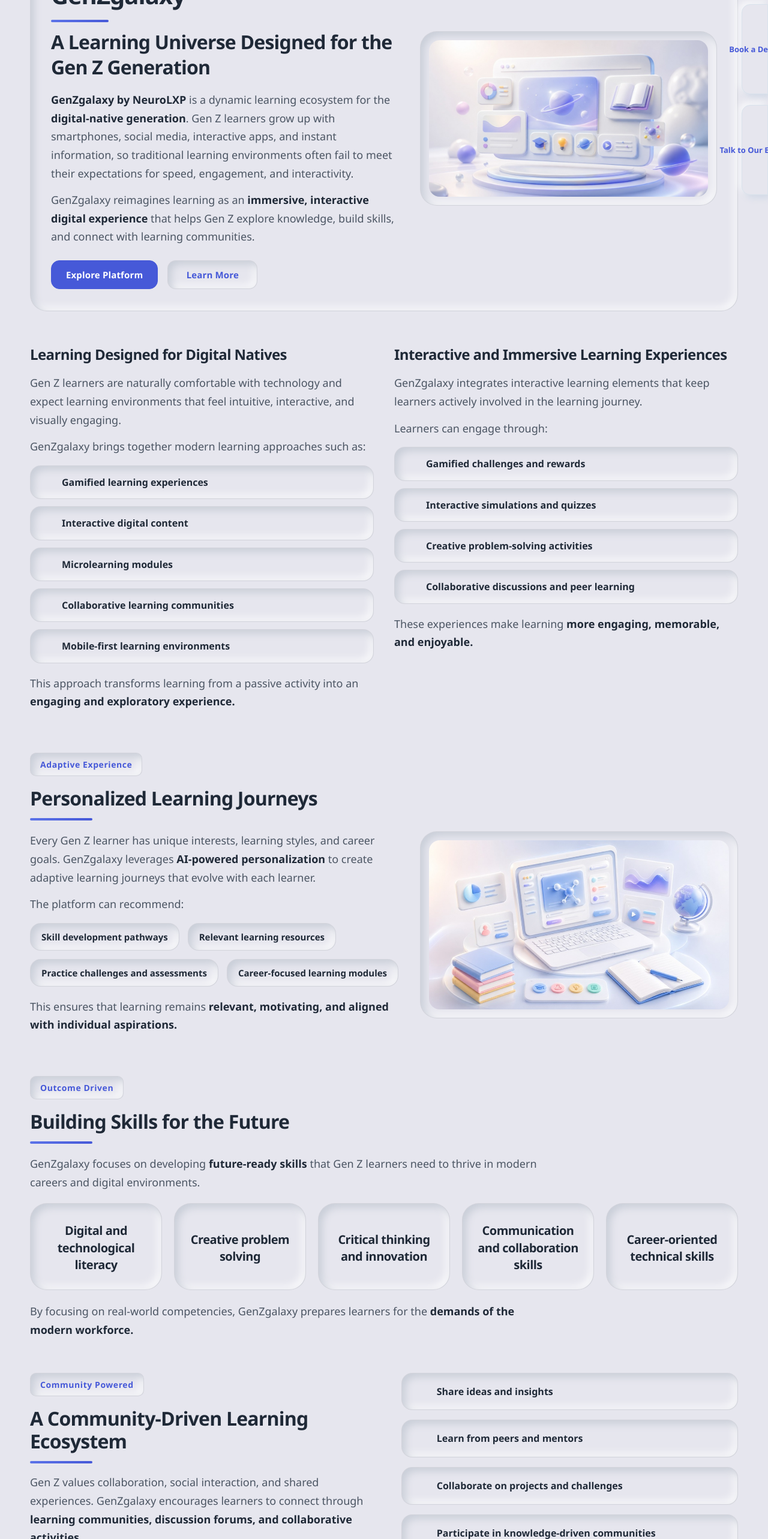
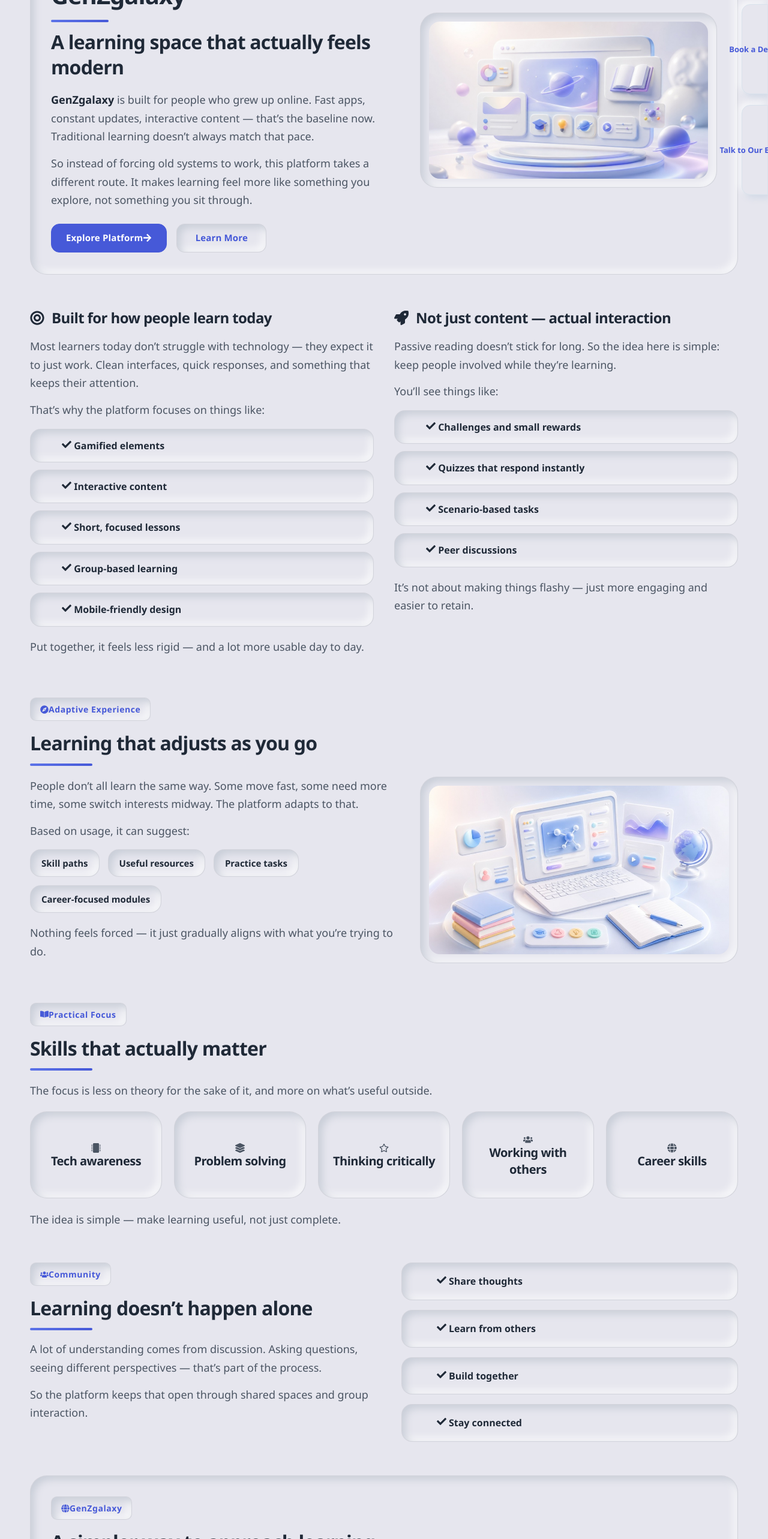
Before and after one commit to PRGEEQGlobalSolutionsPrivateLIT/LMS-Main-Pro, a Next.js app in the folder apps/learner-web/: page /genZgalaxy in a window 1280 px wide. Shown: the part 234-2800 px from the top of the page at 60% size. Built offline with nearby package versions, Linux system fonts and the light colour scheme.

Commit message:
Update page.tsx

```diff
--- a/apps/learner-web/app/genZgalaxy/page.tsx
+++ b/apps/learner-web/app/genZgalaxy/page.tsx
@@ -1,25 +1,52 @@
 import Image from "next/image";
+import {
+  FaArrowRight,
+  FaBookOpen,
+  FaBullseye,
+  FaCheck,
+  FaCompass,
+  FaGlobe,
+  FaLayerGroup,
+  FaMicrochip,
+  FaRegStar,
+  FaRocket,
+  FaUsers,
+} from "react-icons/fa";
 import "./genZgalaxy.css";
 
 export default function GenZGalaxyPage() {
   return (
     <main className="genzgalaxy-page genz-page">
+      {/* HERO */}
       <section className="hero-section">
         <div className="hero-content neu-card">
           <div className="hero-text">
-            <span className="eyebrow neu-inset">NeuroLXP Product</span>
+            <span className="eyebrow neu-inset">
+              <FaMicrochip /> NeuroLXP Product
+            </span>
+
             <h1>GenZgalaxy</h1>
-            <h2>A Learning Universe Designed for the Gen Z Generation</h2>
+            <h2>A learning space that actually feels modern</h2>
+
             <p>
-  <strong>GenZgalaxy by NeuroLXP</strong> is a dynamic learning ecosystem for the <strong>digital-native generation</strong>. Gen Z learners grow up with smartphones, social media, interactive apps, and instant information, so traditional learning environments often fail to meet their expectations for speed, engagement, and interactivity.
-</p>
-<p>
-  GenZgalaxy reimagines learning as an <strong>immersive, interactive digital experience</strong> that helps Gen Z explore knowledge, build skills, and connect with learning communities.
-</p>
+              <strong>GenZgalaxy</strong> is built for people who grew up online.
+              Fast apps, constant updates, interactive content — that’s the
+              baseline now. Traditional learning doesn’t always match that pace.
+            </p>
+
+            <p>
+              So instead of forcing old systems to work, this platform takes a
+              different route. It makes learning feel more like something you
+              explore, not something you sit through.
+            </p>
 
             <div className="hero-actions">
-              <button className="neu-btn">Explore Platform</button>
-              <button className="neu-btn neu-btn-secondary">Learn More</button>
+              <button className="neu-btn">
+                Explore Platform <FaArrowRight />
+              </button>
+              <button className="neu-btn neu-btn-secondary">
+                Learn More
+              </button>
             </div>
           </div>
 
@@ -27,7 +54,7 @@
             <div className="hero-image-card neu-card-inner">
               <Image
                 src="/GenZgalaxy-learning-illustration.jpeg"
-                alt="GenZgalaxy learning illustration"
+                alt="Learning illustration"
                 width={700}
                 height={520}
                 className="hero-image"
@@ -38,69 +65,90 @@
         </div>
       </section>
 
+      {/* INTRO */}
       <section className="intro-grid">
         <article className="info-card neu-card">
-          <h3>Learning Designed for Digital Natives</h3>
+          <h3>
+            <FaBullseye /> Built for how people learn today
+          </h3>
+
           <p>
-            Gen Z learners are naturally comfortable with technology and expect learning environments that feel intuitive, interactive, and visually engaging.
+            Most learners today don’t struggle with technology — they expect it
+            to just work. Clean interfaces, quick responses, and something that
+            keeps their attention.
           </p>
-          <p>GenZgalaxy brings together modern learning approaches such as:</p>
+
+          <p>That’s why the platform focuses on things like:</p>
+
           <ul>
-            <li>Gamified learning experiences</li>
-            <li>Interactive digital content</li>
-            <li>Microlearning modules</li>
-            <li>Collaborative learning communities</li>
-            <li>Mobile-first learning environments</li>
+            <li><FaCheck /> Gamified elements</li>
+            <li><FaCheck /> Interactive content</li>
+            <li><FaCheck /> Short, focused lessons</li>
+            <li><FaCheck /> Group-based learning</li>
+            <li><FaCheck /> Mobile-friendly design</li>
           </ul>
+
           <p>
-            This approach transforms learning from a passive activity into an
-            <strong> engaging and exploratory experience.</strong>
+            Put together, it feels less rigid — and a lot more usable day to day.
           </p>
         </article>
 
         <article className="info-card neu-card">
-          <h3>Interactive and Immersive Learning Experiences</h3>
+          <h3>
+            <FaRocket /> Not just content — actual interaction
+          </h3>
+
           <p>
-            GenZgalaxy integrates interactive learning elements that keep
-            learners actively involved in the learning journey.
+            Passive reading doesn’t stick for long. So the idea here is simple:
+            keep people involved while they’re learning.
           </p>
-          <p>Learners can engage through:</p>
+
+          <p>You’ll see things like:</p>
+
           <ul>
-            <li>Gamified challenges and rewards</li>
-            <li>Interactive simulations and quizzes</li>
-            <li>Creative problem-solving activities</li>
-            <li>Collaborative discussions and peer learning</li>
+            <li><FaCheck /> Challenges and small rewards</li>
+            <li><FaCheck /> Quizzes that respond instantly</li>
+            <li><FaCheck /> Scenario-based tasks</li>
+            <li><FaCheck /> Peer discussions</li>
           </ul>
+
           <p>
-            These experiences make learning <strong> more engaging, memorable, and
-            enjoyable.</strong>
+            It’s not about making things flashy — just more engaging and easier
+            to retain.
           </p>
         </article>
       </section>
 
+      {/* FEATURES */}
       <section className="feature-section">
         <div className="section-heading">
-          <span className="eyebrow neu-inset">Adaptive Experience</span>
-          <h2>Personalized Learning Journeys</h2>
+          <span className="eyebrow neu-inset">
+            <FaCompass /> Adaptive Experience
+          </span>
+          <h2>Learning that adjusts as you go</h2>
         </div>
 
         <div className="feature-layout">
           <div className="feature-main neu-card">
             <p>
-              Every Gen Z learner has unique interests, learning styles, and
-              career goals. GenZgalaxy leverages <strong> AI-powered personalization</strong> to
-              create adaptive learning journeys that evolve with each learner.
+              People don’t all learn the same way. Some move fast, some need more
+              time, some switch interests midway. The platform adapts to that.
             </p>
-            <p>The platform can recommend:</p>
+
+            <p>
+              Based on usage, it can suggest:
+            </p>
+
             <div className="chip-grid">
-              <span className="neu-chip">Skill development pathways</span>
-              <span className="neu-chip">Relevant learning resources</span>
-              <span className="neu-chip">Practice challenges and assessments</span>
-              <span className="neu-chip">Career-focused learning modules</span>
+              <span className="neu-chip">Skill paths</span>
+              <span className="neu-chip">Useful resources</span>
+              <span className="neu-chip">Practice tasks</span>
+              <span className="neu-chip">Career-focused modules</span>
             </div>
+
             <p>
-              This ensures that learning remains <strong> relevant, motivating, and
-              aligned with individual aspirations.</strong>
+              Nothing feels forced — it just gradually aligns with what you’re
+              trying to do.
             </p>
           </div>
 
@@ -108,7 +156,7 @@
             <div className="mini-card neu-card">
               <img
                 src="/GenZgalaxy-Learning.jpeg"
-                alt="GenZgalaxy Learning"
+                alt="Learning"
                 className="feature-placeholder"
               />
             </div>
@@ -116,83 +164,99 @@
         </div>
       </section>
 
+      {/* SKILLS */}
       <section className="skills-section neu-card">
         <div className="section-heading">
-          <span className="eyebrow neu-inset">Outcome Driven</span>
-          <h2>Building Skills for the Future</h2>
+          <span className="eyebrow neu-inset">
+            <FaBookOpen /> Practical Focus
+          </span>
+          <h2>Skills that actually matter</h2>
         </div>
 
         <p className="section-copy">
-          GenZgalaxy focuses on developing <strong> future-ready skills</strong> that Gen Z
-          learners need to thrive in modern careers and digital environments.
+          The focus is less on theory for the sake of it, and more on what’s
+          useful outside.
         </p>
 
         <div className="skills-grid">
           <div className="skill-box neu-card-inner">
-            <h4>Digital and technological literacy</h4>
+            <FaMicrochip />
+            <h4>Tech awareness</h4>
           </div>
+
           <div className="skill-box neu-card-inner">
-            <h4>Creative problem solving</h4>
+            <FaLayerGroup />
+            <h4>Problem solving</h4>
           </div>
+
           <div className="skill-box neu-card-inner">
-            <h4>Critical thinking and innovation</h4>
+            <FaRegStar />
+            <h4>Thinking critically</h4>
           </div>
+
           <div className="skill-box neu-card-inner">
-            <h4>Communication and collaboration skills</h4>
+            <FaUsers />
+            <h4>Working with others</h4>
           </div>
+
           <div className="skill-box neu-card-inner">
-            <h4>Career-oriented technical skills</h4>
+            <FaGlobe />
+            <h4>Career skills</h4>
           </div>
         </div>
 
         <p className="section-copy">
-          By focusing on real-world competencies, GenZgalaxy prepares learners
-          for the <strong>demands of the modern workforce.</strong>
+          The idea is simple — make learning useful, not just complete.
         </p>
       </section>
 
+      {/* COMMUNITY */}
       <section className="community-section">
         <div className="community-card neu-card">
           <div className="community-left">
-            <span className="eyebrow neu-inset">Community Powered</span>
-            <h2>A Community-Driven Learning Ecosystem</h2>
+            <span className="eyebrow neu-inset">
+              <FaUsers /> Community
+            </span>
+
+            <h2>Learning doesn’t happen alone</h2>
+
             <p>
-              Gen Z values collaboration, social interaction, and shared
-              experiences. GenZgalaxy encourages learners to connect through <strong>
-              learning communities, discussion forums, and collaborative
-              activities.</strong>
+              A lot of understanding comes from discussion. Asking questions,
+              seeing different perspectives — that’s part of the process.
             </p>
-            <p>Learning becomes a social and collective experience.</p>
+
+            <p>
+              So the platform keeps that open through shared spaces and group
+              interaction.
+            </p>
           </div>
 
           <div className="community-points">
-            <div className="point neu-card-inner">Share ideas and insights</div>
-            <div className="point neu-card-inner">Learn from peers and mentors</div>
-            <div className="point neu-card-inner">
-              Collaborate on projects and challenges
-            </div>
-            <div className="point neu-card-inner">
-              Participate in knowledge-driven communities
-            </div>
+            <div className="point neu-card-inner"><FaCheck /> Share thoughts</div>
+            <div className="point neu-card-inner"><FaCheck /> Learn from others</div>
+            <div className="point neu-card-inner"><FaCheck /> Build together</div>
+            <div className="point neu-card-inner"><FaCheck /> Stay connected</div>
           </div>
         </div>
       </section>
 
+      {/* CLOSING */}
       <section className="closing-section">
         <div className="closing-card neu-card">
-          <span className="eyebrow neu-inset">GenZgalaxy</span>
-          <h2>Where Learning Meets Exploration</h2>
+          <span className="eyebrow neu-inset">
+            <FaGlobe /> GenZgalaxy
+          </span>
+
+          <h2>A simpler way to approach learning</h2>
+
           <p>
-            GenZgalaxy transforms learning into an engaging journey of
-            discovery, creativity, and growth. By combining <strong>interactive
-            technology, personalized learning, and community-driven engagement,</strong>
-            NeuroLXP empowers the next generation of learners to explore
-            knowledge, build skills, and shape their future.
+            It’s not trying to reinvent everything. Just making learning feel
+            more natural, more flexible, and a bit easier to stay with.
           </p>
+
           <p className="closing-line">
             <strong>
-              GenZgalaxy by NeuroLXP — A Universe of Learning for the Next
-              Generation.
+              Built for how people actually learn today.
             </strong>
           </p>
         </div>
```
